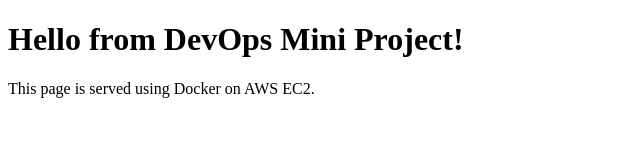
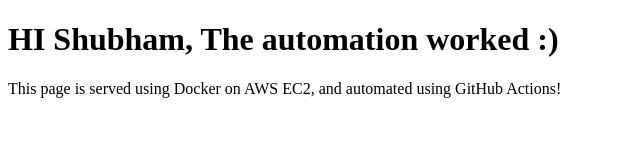
Before and after one commit to shubhamS70/devops-project, a plain HTML site: page index.html in a window 1280 px wide. Shown: the whole page, without its empty margins (0-640 px from the left). Drawn offline with Linux system fonts and the light colour scheme.

Commit message:
fix for SSH git connectivity-4

```diff
--- a/index.html
+++ b/index.html
@@ -1,10 +1,10 @@
 <!DOCTYPE html>
 <html>
   <head>
-    <title>HI Shubham, The automation worked :)</title>
+    <title>DevOps Mini Project</title>
   </head>
   <body>
-    <h1>Hello from DevOps Mini Project!</h1>
-    <p>This page is served using Docker on AWS EC2.</p>
+    <h1>HI Shubham, The automation worked :)</h1>
+    <p>This page is served using Docker on AWS EC2, and automated using GitHub Actions!</p>
   </body>
 </html>
```
